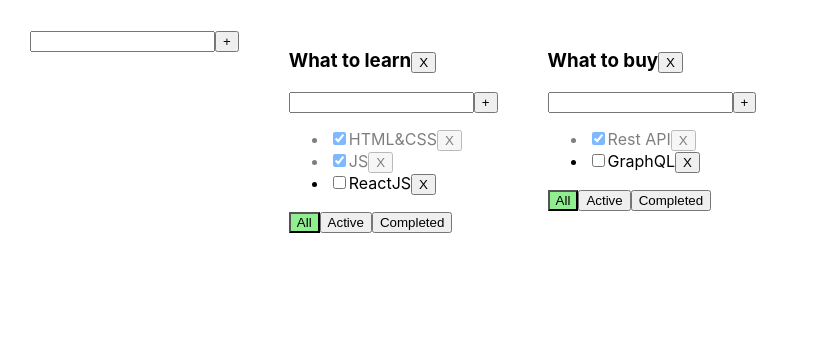
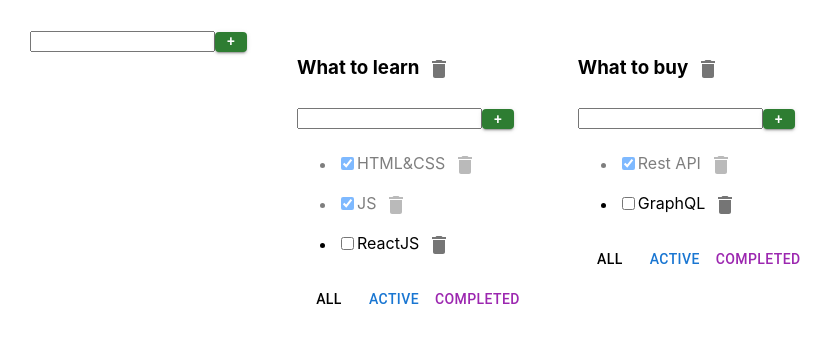
Before and after one commit to Maksimus39/practickTodolistPractic, a React (Create React App) app: page / in a window 1280 px wide. Shown: the top 342 px of the page, without its empty margins (0-833 px from the left). Built offline with nearby package versions, Linux system fonts and the light colour scheme.

Commit message:
material ui

```diff
--- a/package.json
+++ b/package.json
@@ -3,6 +3,10 @@
   "version": "0.1.0",
   "private": true,
   "dependencies": {
+    "@emotion/react": "^11.11.4",
+    "@emotion/styled": "^11.11.0",
+    "@mui/icons-material": "^5.15.12",
+    "@mui/material": "^5.15.12",
     "@testing-library/jest-dom": "^5.14.1",
     "@testing-library/react": "^13.0.0",
     "@testing-library/user-event": "^13.2.1",
--- a/src/AddItemForm.tsx
+++ b/src/AddItemForm.tsx
@@ -1,6 +1,7 @@
 // @flow
 import * as React from 'react';
 import {ChangeEvent, KeyboardEvent, useState} from "react";
+import {Button} from "@mui/material";
 
 type AddItemFormPropsType = {
     addItem: (title: string) => void
@@ -37,7 +38,7 @@ export const AddItemForm = (props: AddItemFormPropsType) => {
                    onKeyPress={addTaskOnKeyUpHandler}
                    className={error ? 'error' : ''}
             />
-            <button onClick={addItem}>+</button>
+            <Button onClick={addItem} variant='contained' color='success' style={{maxWidth:'20px',maxHeight:'20px',minWidth:'20px',minHeight:'20px'}}>+</Button>
             {error && <div className='error-message'>{error}</div>}
         </div>
     );
--- a/src/Button.tsx
+++ b/src/Button.tsx
@@ -1,9 +1,14 @@
+import {Button as MuiButton} from '@mui/material'
+
 type ButtonPropsType = {
     title: string
-    onClick?:()=>void
-    className?:string
+    onClick?: () => void
+    className?: string
+    color: 'inherit' | 'primary' | 'secondary'
 }
 
-export const Button = ({ title,onClick,className }: ButtonPropsType) => {
-    return <button onClick={onClick} className={className}>{title}</button>
+export const Button = ({title, onClick, className, color}: ButtonPropsType) => {
+    return (
+        <MuiButton onClick={onClick} className={className} color={color}>{title}</MuiButton>
+    )
 }
--- a/src/Todolist.tsx
+++ b/src/Todolist.tsx
@@ -3,6 +3,8 @@ import {Button} from "./Button";
 import {FilterValuesType} from "./App";
 import {AddItemForm} from "./AddItemForm";
 import {EditableSpan} from "./EditableSpan";
+import {IconButton} from "@mui/material";
+import {Delete} from "@mui/icons-material";
 
 export type TaskType = {
     id: string
@@ -43,7 +45,12 @@ export const Todolist = (props: PropsType) => {
     return (
         <div>
             <h3><EditableSpan title={props.title} onChange={changeTodolistTitle}/>
-                <button onClick={removeTodolistHandler}>X</button>
+                {/*<button onClick={removeTodolistHandler}>X</button>*/}
+
+                <IconButton onClick={removeTodolistHandler}>
+                    <Delete/>
+                </IconButton>
+
             </h3>
             <AddItemForm addItem={addTask}/>
 
@@ -74,7 +81,14 @@ export const Todolist = (props: PropsType) => {
                                         title={task.title}
                                         onChange={onChangeTitleHandler}
                                     />
-                                    <Button title={'X'} onClick={removeTaskHandler}/>
+
+
+                                    {/*<Button title={'X'} onClick={removeTaskHandler}/>*/}
+                                    <IconButton onClick={removeTaskHandler}>
+                                        <Delete/>
+                                    </IconButton>
+
+
                                 </li>
                             )
                         })}
@@ -83,11 +97,17 @@ export const Todolist = (props: PropsType) => {
 
                 <div>
                     <Button className={props.filter === 'All' ? 'active-filter' : ''} title={'All'}
-                            onClick={() => changeFilterTasksHandler("All")}/>
+                            onClick={() => changeFilterTasksHandler("All")}
+                            color='inherit'
+                    />
                     <Button className={props.filter === 'Active' ? 'active-filter' : ''} title={'Active'}
-                            onClick={() => changeFilterTasksHandler("Active")}/>
+                            onClick={() => changeFilterTasksHandler("Active")}
+                    color='primary'
+                    />
                     <Button className={props.filter === 'Completed' ? 'active-filter' : ''} title={'Completed'}
-                            onClick={() => changeFilterTasksHandler("Completed")}/>
+                            onClick={() => changeFilterTasksHandler("Completed")}
+                    color='secondary'
+                    />
                 </div>
             </div>
         </div>
```
Also changed, not shown: 1 other file (tests, documents, lock files or other folders).
